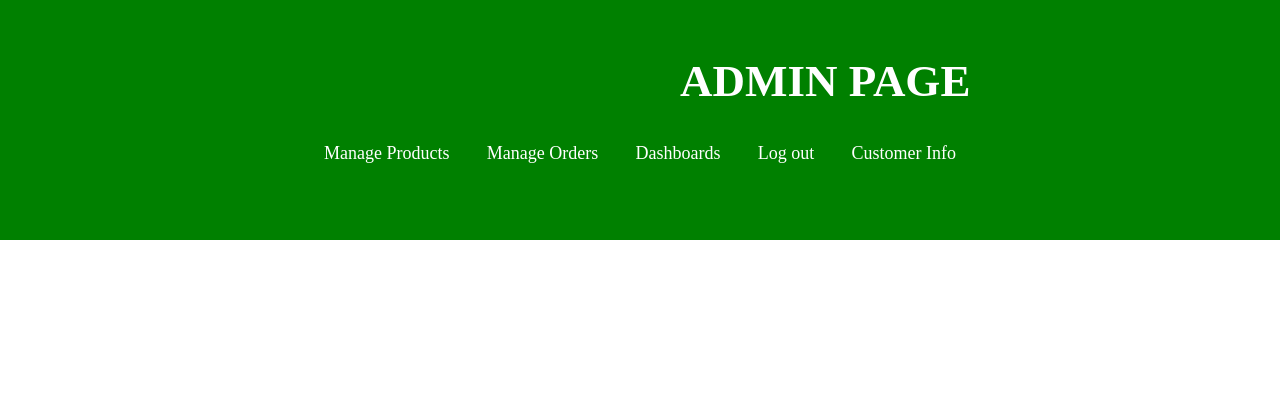
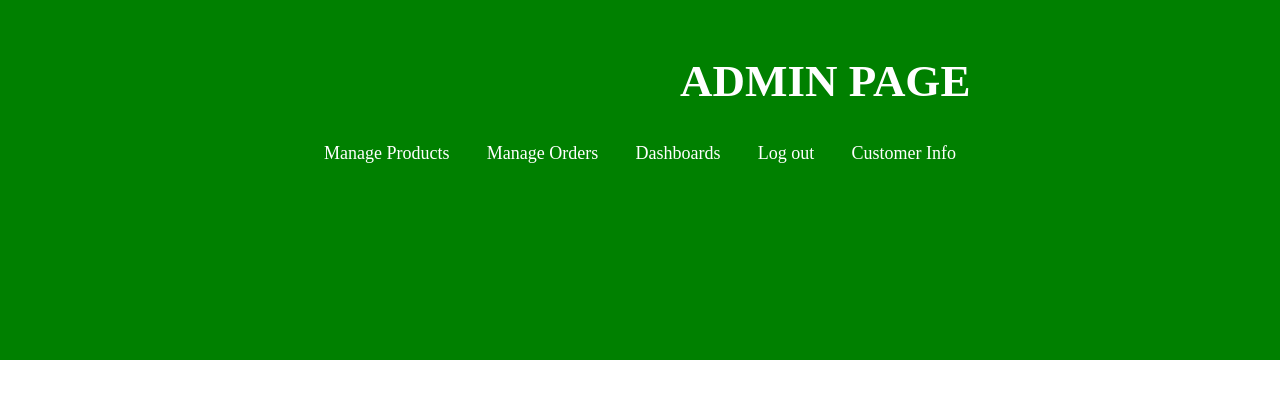
Before and after one commit to Eyander/2024_BSIT--2B-_Wristique_Leander., a PHP site: page /admin/index.php in a window 1280 px wide. Shown: the top 399 px of the page. Run offline with PHP 8.4, Linux system fonts and the light colour scheme; the visitor is signed in with stand-in values (Sample User, id 1).

Commit message:
Update admin.css

```diff
--- a/style/admin.css
+++ b/style/admin.css
@@ -1,12 +1,13 @@
+
 .border-top-0 {
     border-top: 0 !important;
     position: relative;
     border-width: 100vw;
-    height: 30vh;
+    height: 45vh;
     /*background-color: rgb(18, 70, 18);*/
     background-color: black;
     text-align: center;
-    color:azure;
+    color:rgb(183, 96, 25);
     padding: 6vh 0 0 0;
     font-size: 45px;
     font-weight: bold;
```
